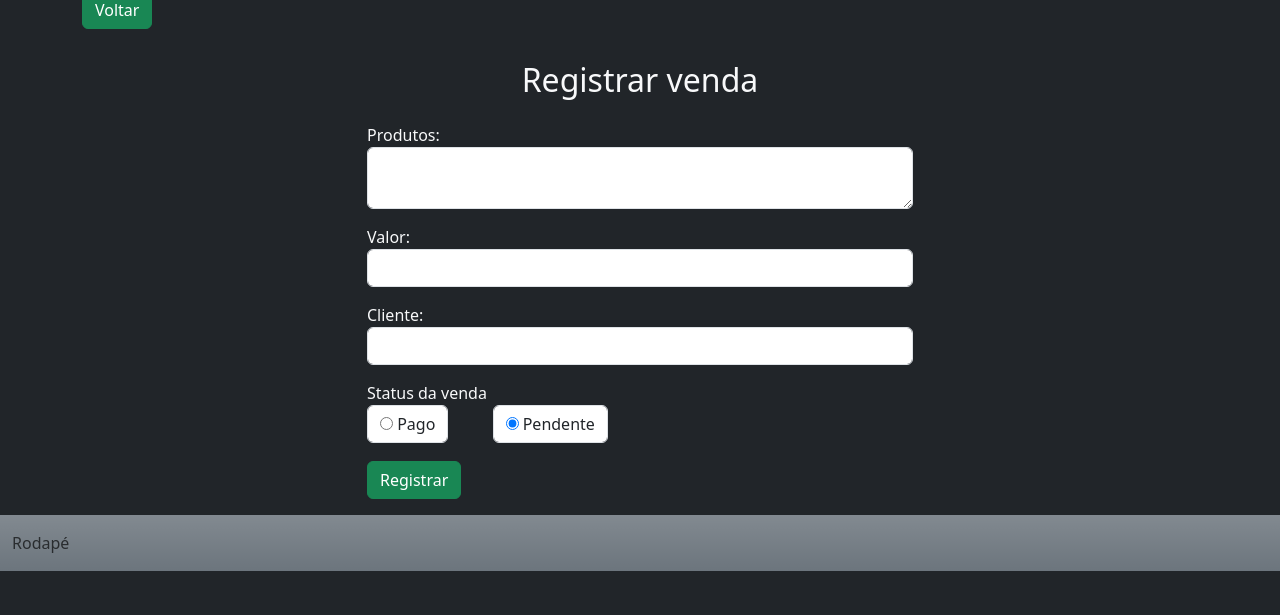
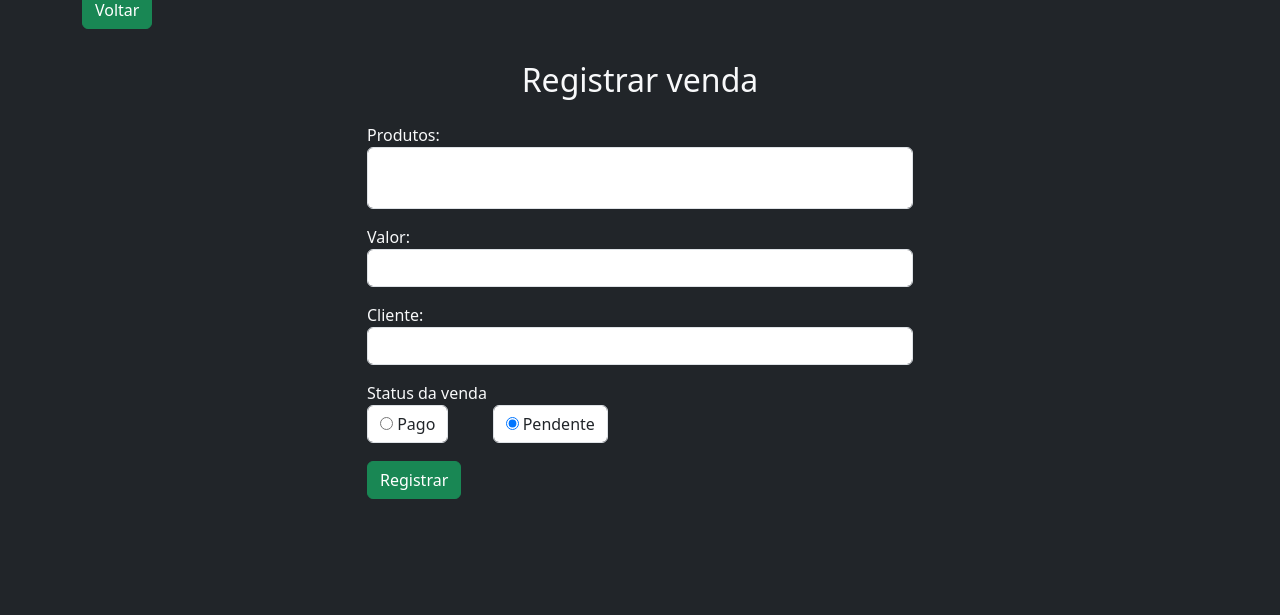
Before and after one commit to alyssongab/vendaplus, a PHP site: page /cadastrar.php in a window 1280 px wide. Shown: the part 185-800 px from the top of the page. Run offline with PHP 8.4, Linux system fonts and the light colour scheme.

Commit message:
fix: ajusta padding bottom do formulario

```diff
--- a/includes/footer.php
+++ b/includes/footer.php
@@ -5,13 +5,13 @@
     <script src="https://cdn.jsdelivr.net/npm/@popperjs/core@2.11.8/dist/umd/popper.min.js" integrity="sha384-I7E8VVD/ismYTF4hNIPjVp/Zjvgyol6VFvRkX/vR+Vc4jQkC+hVqc2pM8ODewa9r" crossorigin="anonymous"></script>
     <script src="https://cdn.jsdelivr.net/npm/bootstrap@5.3.3/dist/js/bootstrap.min.js" integrity="sha384-0pUGZvbkm6XF6gxjEnlmuGrJXVbNuzT9qBBavbLwCsOGabYfZo0T0to5eqruptLy" crossorigin="anonymous"></script>
 
-    <nav class="navbar bg-secondary bg-gradient text-light mt-3">
+<!--     <nav class="navbar bg-secondary bg-gradient text-light mt-3">
       <div class="container-fluid">
         <span class="navbar-text">
           Rodapé
         </span>
       </div>
-    </nav>
+    </nav> -->
 
   </body>
 </html>
--- a/includes/formulario.php
+++ b/includes/formulario.php
@@ -8,9 +8,9 @@
     <div class="text-light container d-flex flex-column justify-content-center align-items-center mt-3">
         <h2 class="mt-3">Registrar venda</h2>
 
+        <!-- Container do formulário -->
+        <div class="form-container pb-4 w-50">
 
-        <div class="form-container w-50">
-            <div class="form-wrapper">
                 <form id="form-venda" method="post">
 
                     <!-- input produtos -->
@@ -57,6 +57,6 @@
 
                 </form>
             </div>
-        </div>
+
     </div>
 </main>
--- a/includes/header.php
+++ b/includes/header.php
@@ -5,6 +5,12 @@
     <meta name="viewport" content="width=device-width, initial-scale=1">
     <title>Vendaplus</title>
     <link href="https://cdn.jsdelivr.net/npm/bootstrap@5.3.3/dist/css/bootstrap.min.css" rel="stylesheet" integrity="sha384-QWTKZyjpPEjISv5WaRU9OFeRpok6YctnYmDr5pNlyT2bRjXh0JMhjY6hW+ALEwIH" crossorigin="anonymous">
+    <style>
+      textarea{
+        min-height: 50px;
+        resize: none;
+      }
+    </style>
   </head>
   <body class="bg-dark">
 
```
